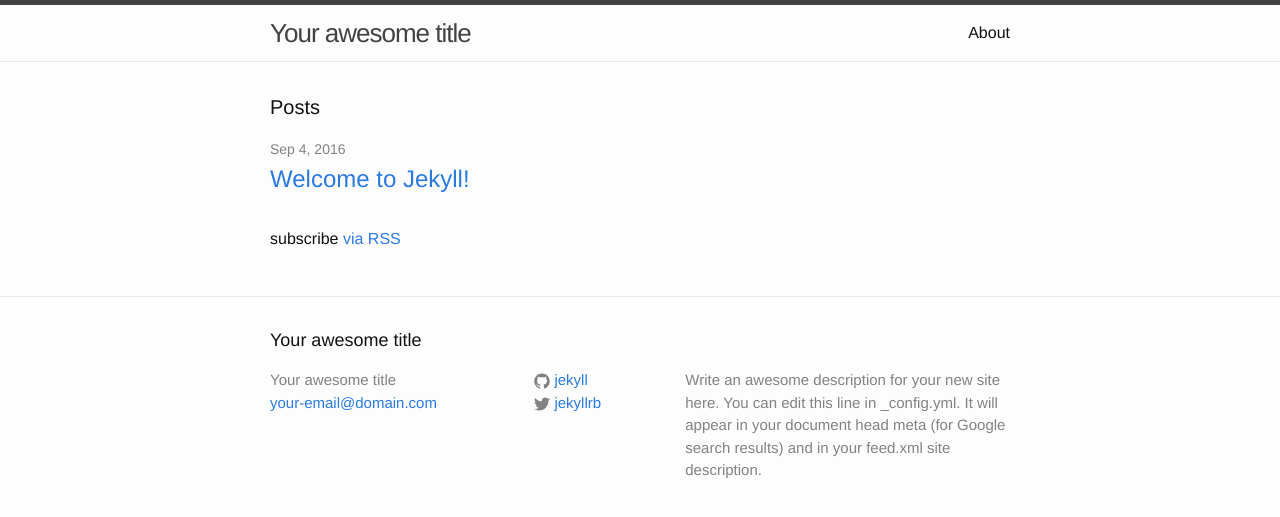
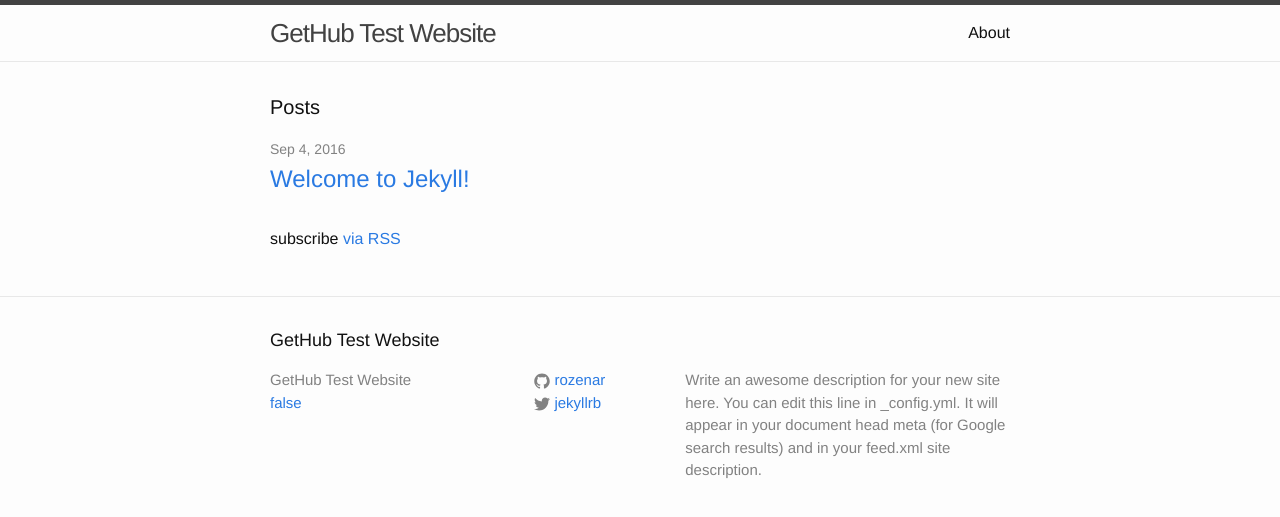
Before and after one commit to rozenar/rozenar.github.io, a Jekyll site: the page built from index.html, in a window 1280 px wide. Shown: the top 517 px of the page. Built offline with Jekyll 4.4.1, drawn with Linux system fonts in a browser that asks for light colours.

Commit message:
Update _config.yml

```diff
--- a/_config.yml
+++ b/_config.yml
@@ -6,8 +6,8 @@
 # 'jekyll serve'. If you change this file, please restart the server process.
 
 # Site settings
-title: Your awesome title
-email: your-email@domain.com
+title: GetHub Test Website
+email: no
 description: > # this means to ignore newlines until "baseurl:"
   Write an awesome description for your new site here. You can edit this
   line in _config.yml. It will appear in your document head meta (for
@@ -15,7 +15,7 @@ description: > # this means to ignore newlines until "baseurl:"
 baseurl: "" # the subpath of your site, e.g. /blog
 url: "http://yourdomain.com" # the base hostname & protocol for your site
 twitter_username: jekyllrb
-github_username:  jekyll
+github_username:  rozenar
 
 # Build settings
 markdown: kramdown
```
